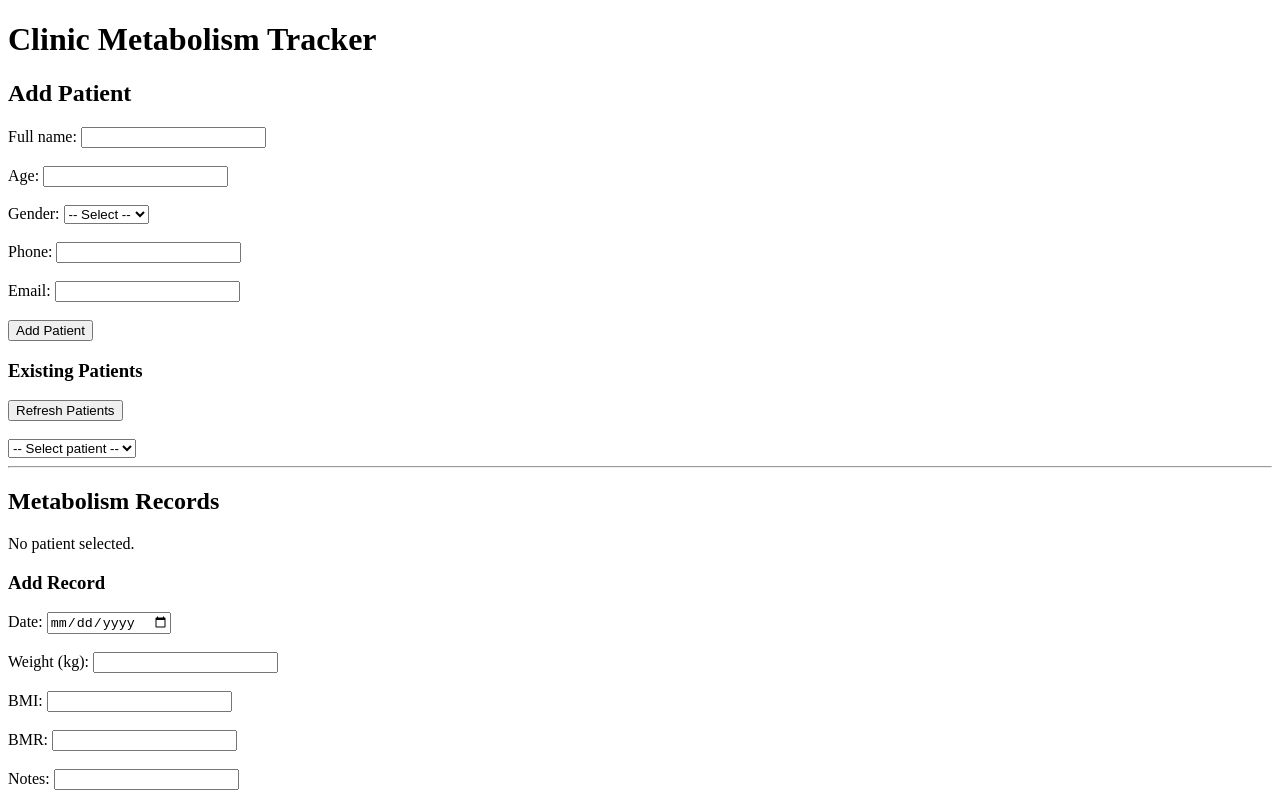
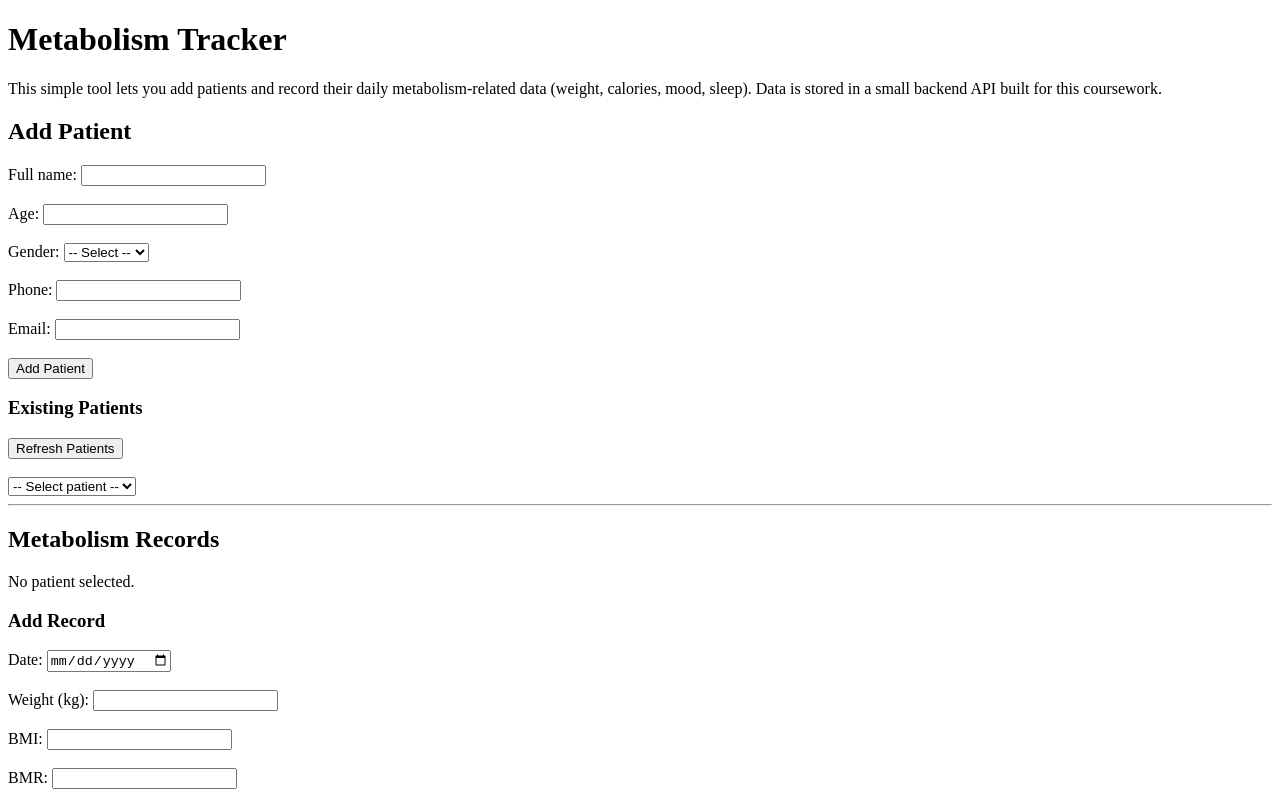
Before and after one commit to deizii1981-bot/metabolism-tracker, a plain HTML site: page frontend/index.html in a window 1280 px wide. Shown: the top 800 px of the page. Drawn offline with Linux system fonts and the light colour scheme; no server answers.

Commit message:
Improve UI text to explain metabolism tracker to users

```diff
--- a/frontend/index.html
+++ b/frontend/index.html
@@ -5,7 +5,11 @@
   <title>Clinic Metabolism Tracker</title>
 </head>
 <body>
-  <h1>Clinic Metabolism Tracker</h1>
+<h1>Metabolism Tracker</h1>
+<p>
+  This simple tool lets you add patients and record their daily metabolism-related data
+  (weight, calories, mood, sleep). Data is stored in a small backend API built for this coursework.
+</p>
 
   <section id="patient-section">
     <h2>Add Patient</h2>
```
